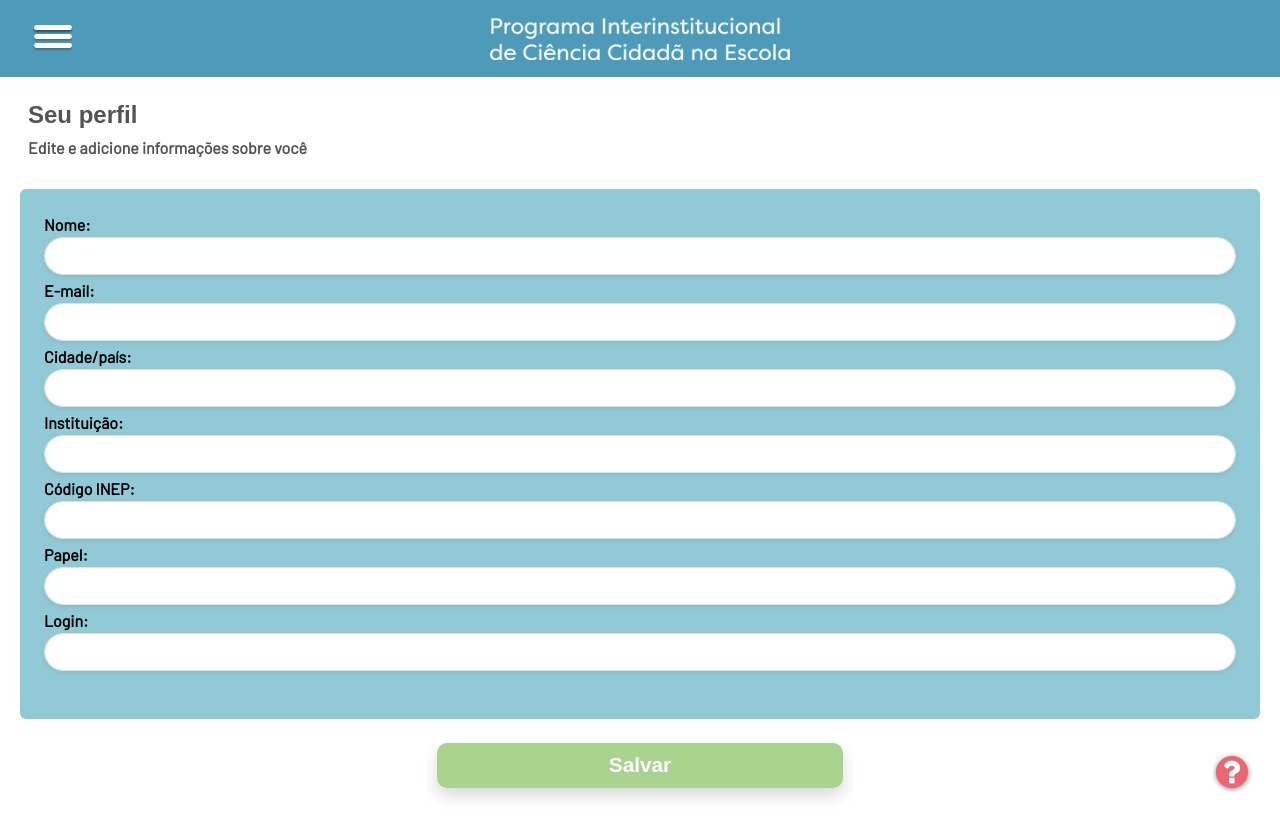
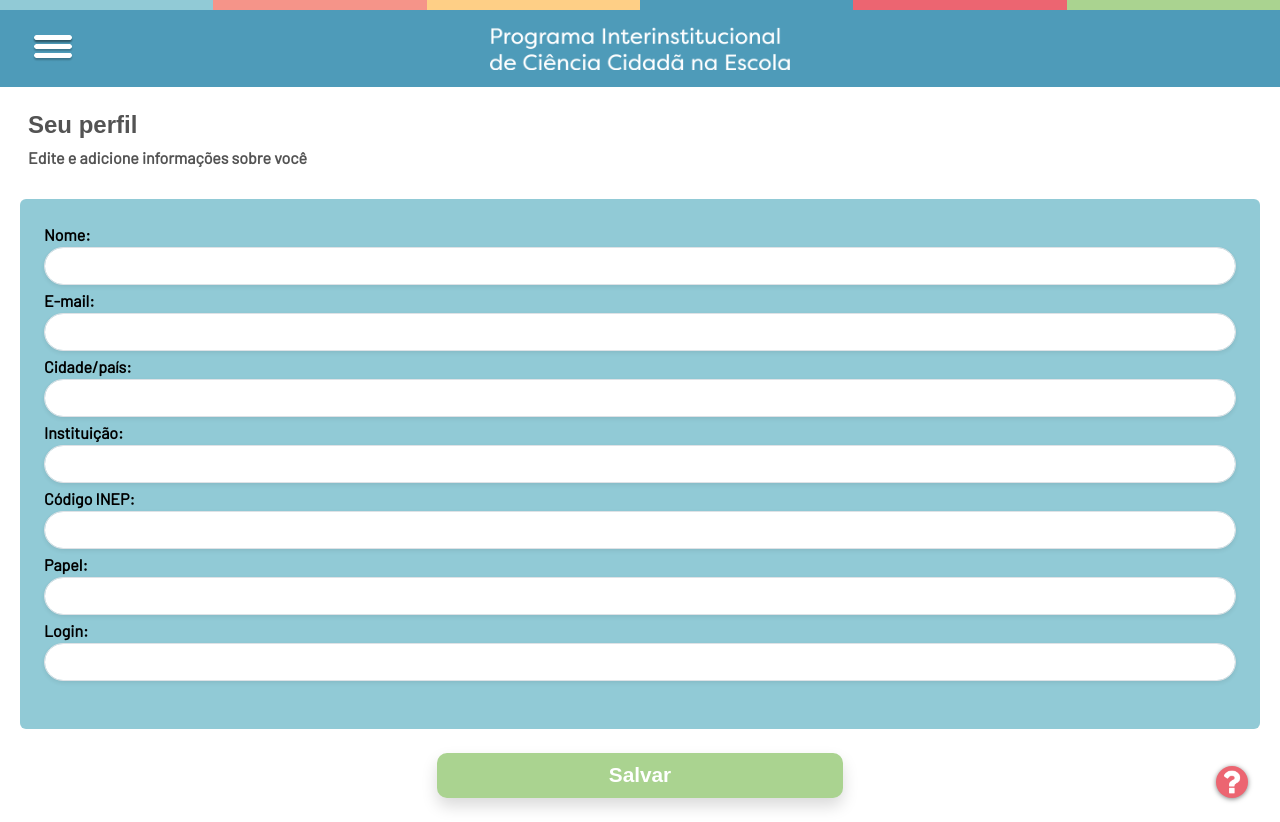
Before and after one commit to VRI-UFPR/CienciaNaEscola, a React (Create React App) app: page /profile in a window 1280 px wide. Built offline with nearby package versions, Linux system fonts and the light colour scheme; a web font is replaced by a local one.

Commit message:
[FIX] Reinserida ColoredBorder

```diff
--- a/src/components/Navbar.jsx
+++ b/src/components/Navbar.jsx
@@ -2,6 +2,7 @@ import React from 'react';
 import titleCE from '../assets/images/titleCE.svg';
 import navToggler from '../assets/images/navToggler.svg';
 import Sidebar from '../components/Sidebar';
+import ColoredBorder from '../components/ColoredBorder';
 
 const styles = `
     .bg-coral-red {
@@ -44,6 +45,7 @@ function NavBar(props) {
     return (
         <div>
             <nav className="navbar navbar-expand-sm navbar-light pt-0 d-flex flex-column">
+                <ColoredBorder />
                 <div className="container-fluid d-flex py-2 pt-3 px-0 mx-0">
                     <div className="row justify-content-between align-items-center px-1 mx-4 w-100">
                         <div className="col-2 p-0 d-flex justify-content-start">
```
